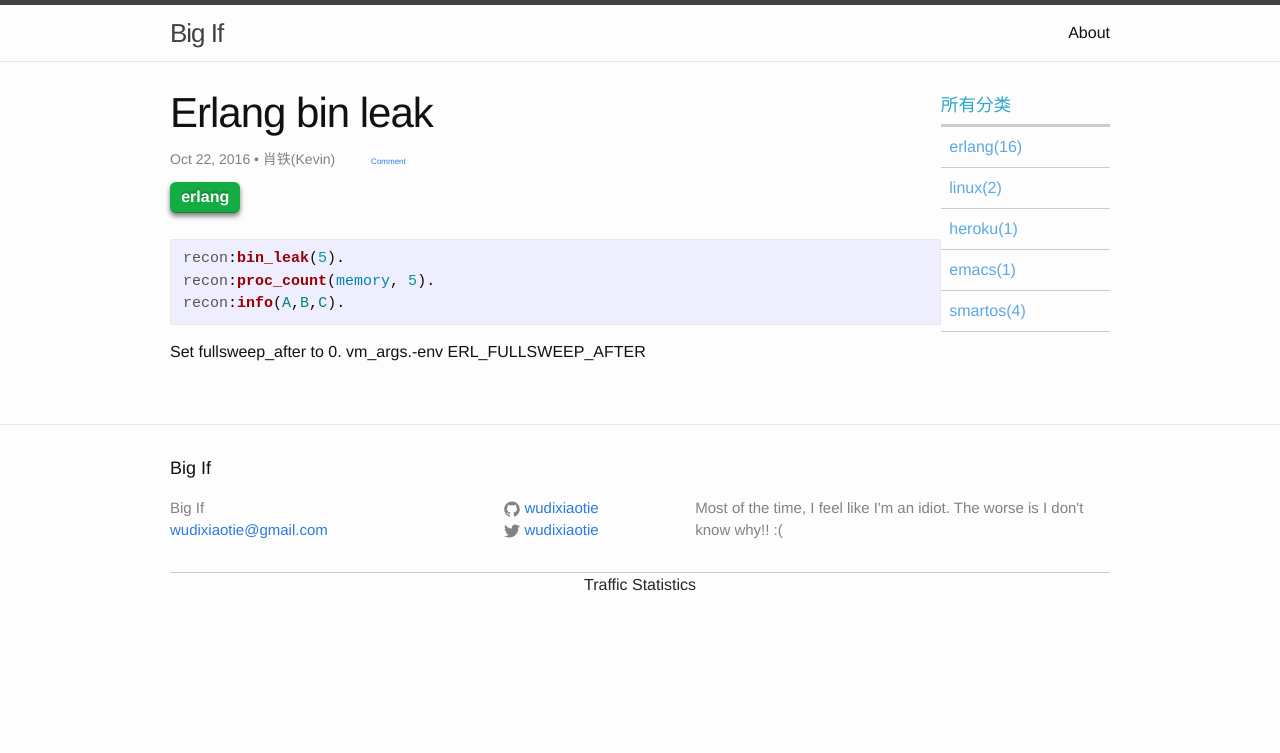
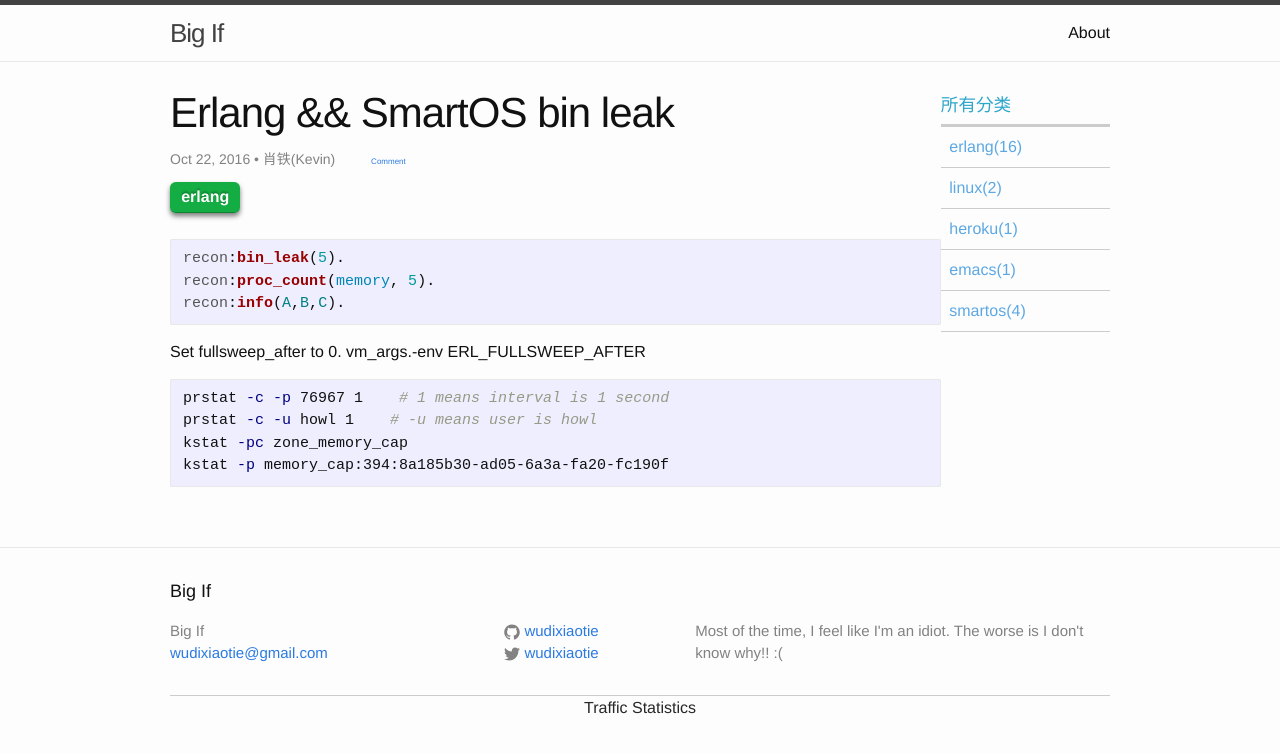
Before and after one commit to wudixiaotie/wudixiaotie.github.io, a Jekyll site: the page built from _posts/2016-10-22-erlang-bin-leak.md, in a window 1280 px wide. Shown: the top 753 px of the page. Built offline with Jekyll 4.4.1, drawn with Linux system fonts in a browser that asks for light colours; comment, search, counter and statistics services are not loaded.

Commit message:
update post

````diff
--- a/_posts/2016-10-22-erlang-bin-leak.md
+++ b/_posts/2016-10-22-erlang-bin-leak.md
@@ -1,6 +1,6 @@
 ---
 layout: post
-title: "Erlang bin leak"
+title: "Erlang && SmartOS bin leak"
 author: "肖铁(Kevin)"
 categories: erlang
 ---
@@ -13,3 +13,10 @@ recon:info(A,B,C).
 
 Set fullsweep_after to 0.
 vm_args.-env ERL_FULLSWEEP_AFTER
+
+```shell
+prstat -c -p 76967 1    # 1 means interval is 1 second
+prstat -c -u howl 1    # -u means user is howl
+kstat -pc zone_memory_cap
+kstat -p memory_cap:394:8a185b30-ad05-6a3a-fa20-fc190f
+```
````
